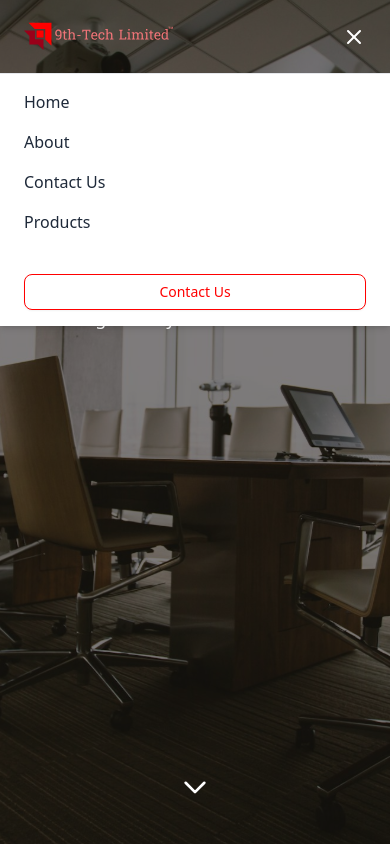
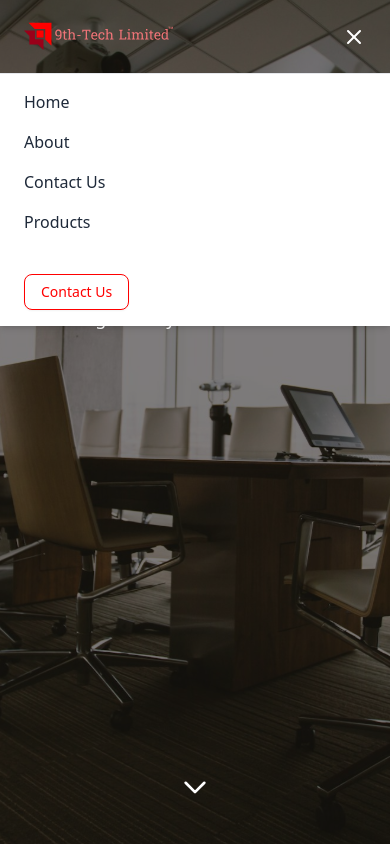
Before and after one commit to okpere/9th, a Next.js app: page / in a window 390 px wide. Both pictures are taken after a click on the button 354 px from the left and 36 px from the top of the page. Shown: the top 844 px of the page. Built offline with nearby package versions, Linux system fonts and the light colour scheme.

Commit message:
feat: add tel

```diff
--- a/components/nav.tsx
+++ b/components/nav.tsx
@@ -70,7 +70,7 @@ export function Navigation() {
               </NavigationMenuItem>
             ))}
           </NavigationMenuList>
-
+          <Link href='tel:+234902 777 2514'>
             <Button
               variant='outline'
               className={cn(
@@ -82,6 +82,7 @@ export function Navigation() {
             >
               Contact Us
             </Button>
+          </Link>
         </div>
 
         {/* Mobile Hamburger Icon */}
@@ -122,6 +123,7 @@ export function Navigation() {
                 {item.name}
               </Link>
             ))}
+            <Link href='tel:+2340902 777 2514'>
               <Button
                 variant='outline'
                 className='mt-6 text-[#ff0000] border-[#ff0000]'
@@ -129,6 +131,7 @@ export function Navigation() {
               >
                 Contact Us
               </Button>
+            </Link>
           </nav>
         </div>
       )}
```
Lines whose indentation alone changed are shown as unchanged.
